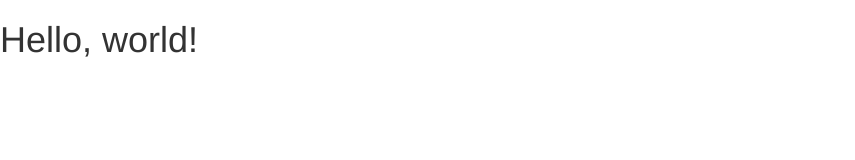
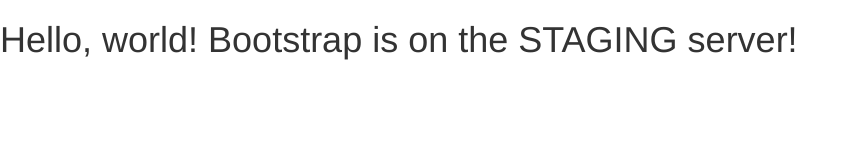
Before and after one commit to PasqualeFS/DWAStaging, a plain HTML site: page index.html in a window 1280 px wide. Shown: the whole page, without its empty margins (0-855 px from the left). Drawn offline with nearby package versions, Linux system fonts and the light colour scheme.

Commit message:
changed h1 on index.html

```diff
--- a/index.html
+++ b/index.html
@@ -18,7 +18,7 @@
     <![endif]-->
   </head>
   <body>
-    <h1>Hello, world!</h1>
+    <h1>Hello, world! Bootstrap is on the STAGING server!</h1>
 
     <!-- jQuery (necessary for Bootstrap's JavaScript plugins) -->
     <script src="https://ajax.googleapis.com/ajax/libs/jquery/1.11.3/jquery.min.js"></script>
```
